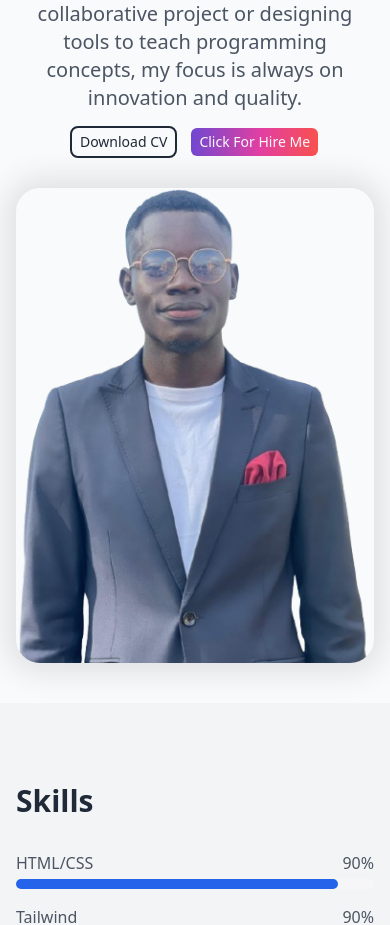
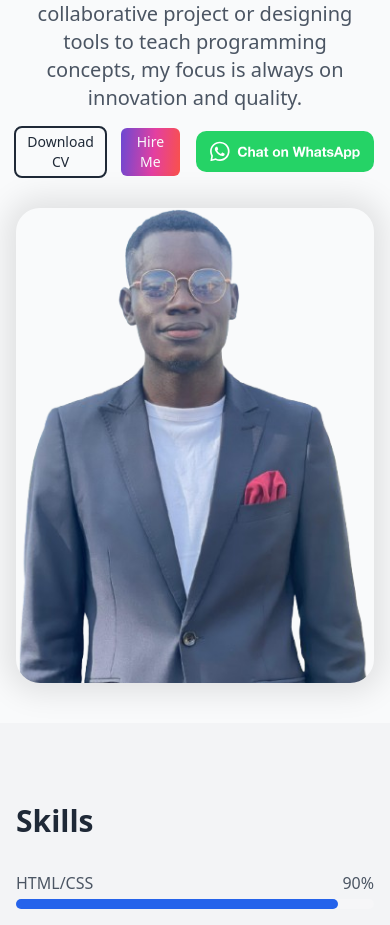
Before and after one commit to Kolawura/my-portfolio, a React (Vite) app: page / in a window 390 px wide. Shown: the part 1103-2028 px from the top of the page. Built offline with nearby package versions, Linux system fonts and the light colour scheme.

Commit message:
make about buttons responsive

```diff
--- a/src/Components/About.tsx
+++ b/src/Components/About.tsx
@@ -20,8 +20,19 @@ export const About = () => {
                         </p>
 
                         <div className="flex flex-row justify-center items-center lg:justify-start gap-4 lg:mt-12 mt-4">
-                            <button className="md:px-6 px-2 md:py-[0.75rem] py-1 md:text-md text-sm outline outline-2 hover:font-semibold rounded-md cursor-pointer text-gray-800 border-gray-800 hover:border-blue-600 dark:text-gray-50 dark:border-gra5800">Download CV</button>
-                            <button className="md:px-6 px-2 md:py-[0.75rem] py-1 md:text-md text-sm rounded-md gradient hover:font-semibold cursor-pointer text-gray-50">Click For Hire Me</button>
+                            <a href="https://docs.google.com/document/d/1CFxuzC_QfOFAVKnBBNh4Ky-lY72DuNK3KBL5azk84LU/edit?usp=sharing" target="_blank" rel="noopener noreferrer">
+                                <button className="md:px-6 px-2 md:py-[0.75rem] py-1 md:text-md text-sm rounded-md outline outline-2 hover:font-semibold cursor-pointer text-gray-800 border-gray-800 hover:border-blue-600 dark:text-gray-50 dark:border-gray-800">
+                                    Download CV
+                                </button>
+                            </a>
+                            <a target="_blank" rel="noopener noreferrer">
+                                <button className="md:px-6 px-2 md:py-[0.75rem] py-1 md:text-md text-sm rounded-md gradient hover:font-semibold cursor-pointer text-gray-50">
+                                    Hire Me
+                                </button>
+                            </a>
+                            <a aria-label="Chat on WhatsApp" href="https://wa.me/09072898890" target="_blank" rel="noopener noreferrer">
+                             <img alt="Chat on WhatsApp" src="./images/WhatsAppButtonGreenLarge.svg" />
+                             </a>
                         </div>
                     </Section>
                     <div className=" animate-slideInLeft lg:w-4/5 sm:w-3/5 md:w-1/2 md:min-w-[450px]">
```
Also changed, not shown: public/images/WhatsAppButtonGreenLarge.svg (added).
